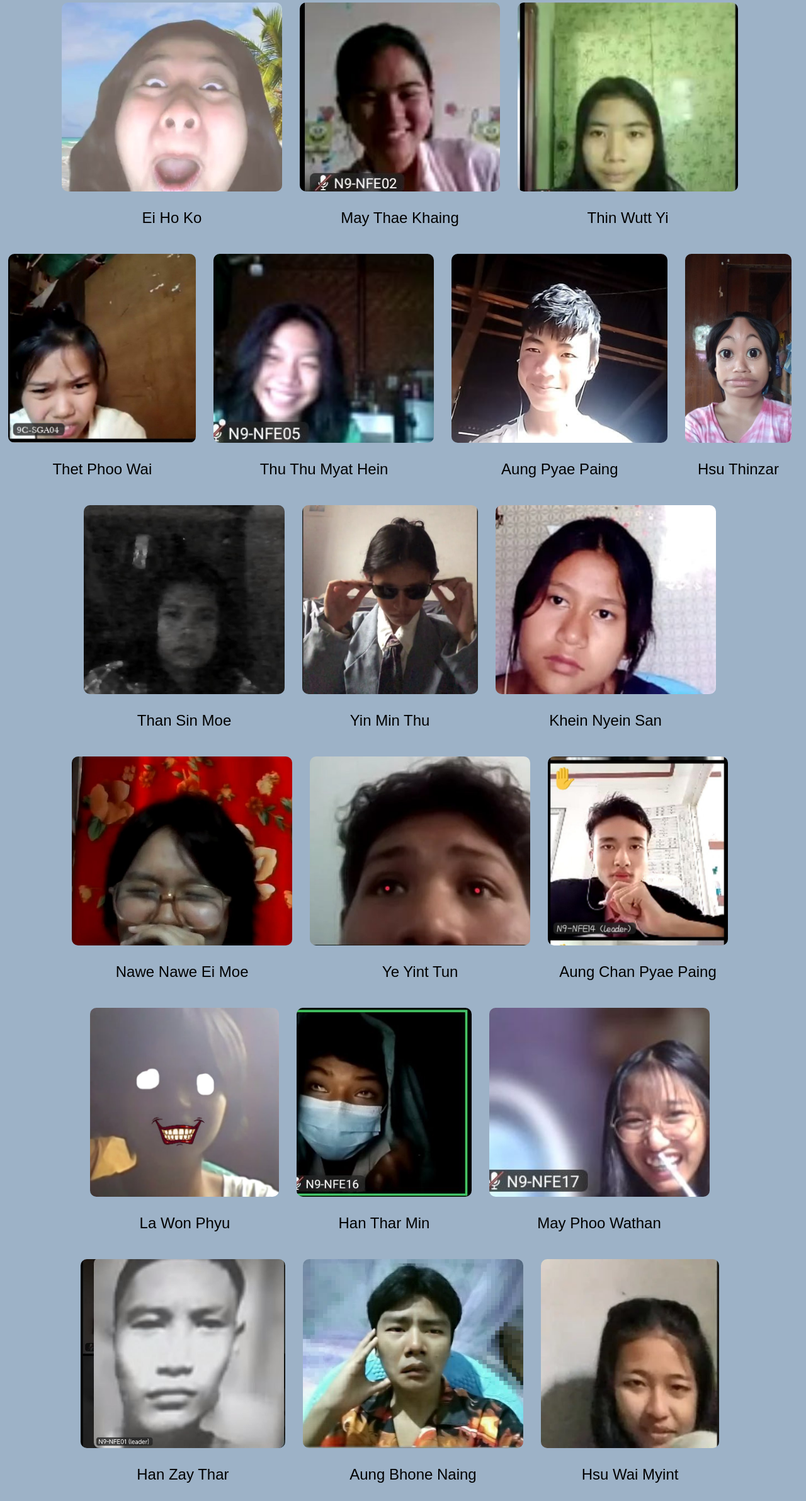
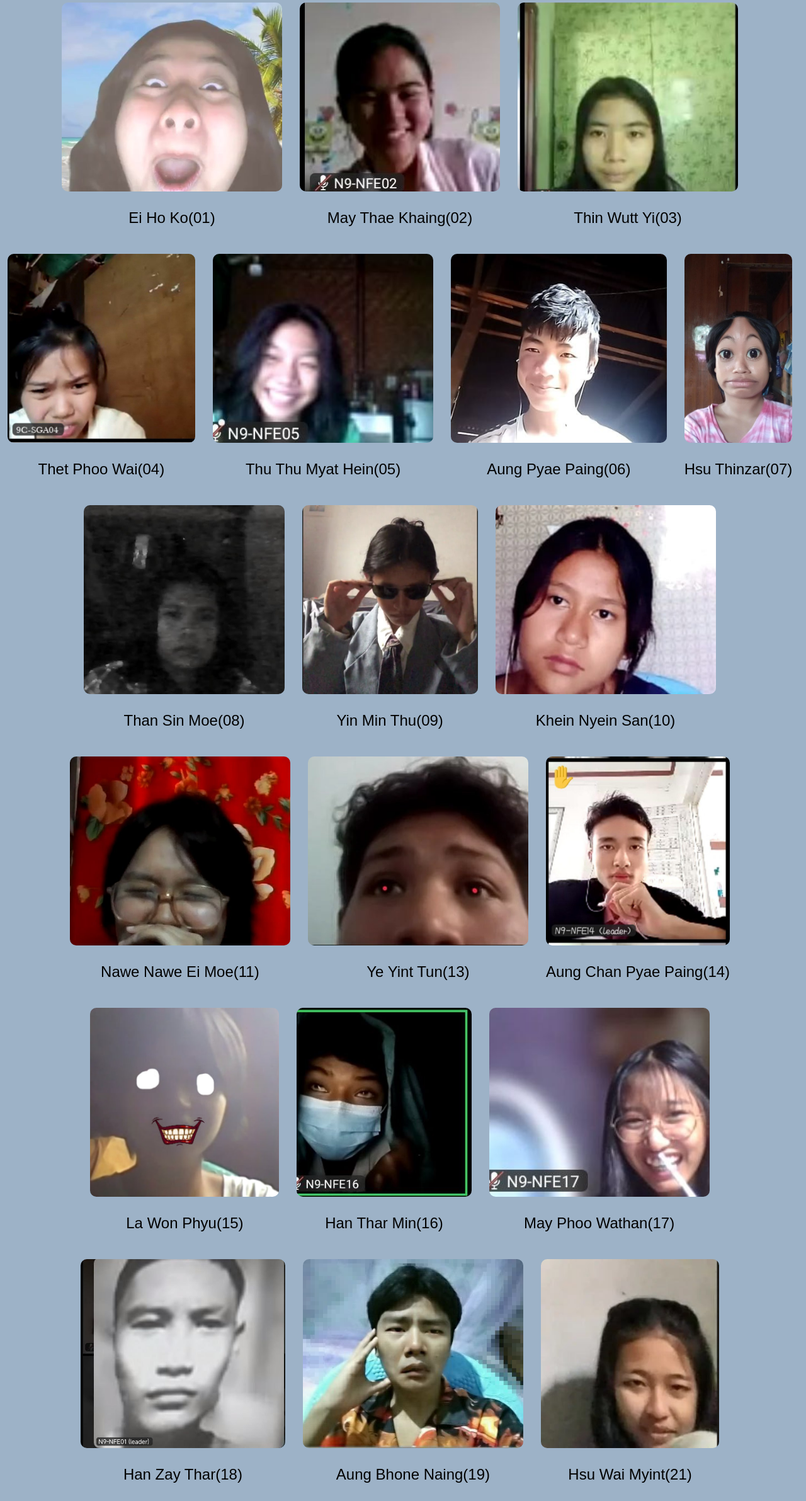
Before and after one commit to acppsigiro/friends, a plain HTML site: page index.html in a window 1280 px wide. Shown: the part 290-2673 px from the top of the page at 63% size. Drawn offline with Linux system fonts and the light colour scheme.

Commit message:
Update index.html

```diff
--- a/index.html
+++ b/index.html
@@ -16,107 +16,107 @@
 
       <article class="item">
       <img src="photo_2024-03-05_17-40-31.jpg" width="300" height="300">
-      <p>Ei Ho Ko</p>
+      <p>Ei Ho Ko(01)</p>
     </article>
 
     <article class="item">
     <img src="02.jpg" width="300" height="300">
-    <p>May Thae Khaing</p>
+    <p>May Thae Khaing(02)</p>
   </article>
 
   <article class="item">
     <img src="03.jpg">
-    <p>Thin Wutt Yi</p>
+    <p>Thin Wutt Yi(03)</p>
   </article>
 
   <article class="item">
     <img src="photo_2024-03-05_21-02-23.jpg" width="300" height="300">
-    <p>Thet Phoo Wai</p>
+    <p>Thet Phoo Wai(04)</p>
   </article>
 
   <article class="item">
     <img src="photo_2024-03-05_21-04-10.jpg" width="300" height="300">
-    <p>Thu Thu Myat Hein</p>
+    <p>Thu Thu Myat Hein(05)</p>
   </article>
 
   <article class="item">
     <img src="photo_2024-03-05_21-06-54.jpg" width="300" height="300">
-    <p>Aung Pyae Paing</p>
+    <p>Aung Pyae Paing(06)</p>
   </article>
 
   <article class="item">
     <img src="photo_2023-08-20_19-39-43.jpg" width="300" height="300">
-    <p>Hsu Thinzar</p>
+    <p>Hsu Thinzar(07)</p>
   </article>
 
   <article class="item">
     <img src="08.jpg" width="300" height="300">
-    <p>Than Sin Moe</p>
+    <p>Than Sin Moe(08)</p>
   </article>
 
   <article class="item">
     <img src="09.jpg" width="300" height="300">
-    <p>Yin Min Thu</p>
+    <p>Yin Min Thu(09)</p>
   </article>
 
   <article class="item">
     <img src="photo_2024-03-05_21-17-10.jpg" width="300" height="300">
-    <p>Khein Nyein San</p>
+    <p>Khein Nyein San(10)</p>
   </article>
 
   <article class="item">
     <img src="11.jpg" width="300" height="300">
-    <p>Nawe Nawe Ei Moe</p>
+    <p>Nawe Nawe Ei Moe(11)</p>
   </article>
 
   <article class="item">
     <img src="13.jpg" width="300" height="300">
-    <p>Ye Yint Tun</p>
+    <p>Ye Yint Tun(13)</p>
   </article>
 
   <article class="item">
     <img src="14.jpg" width="300" height="300">
-    <p>Aung Chan Pyae Paing</p>
+    <p>Aung Chan Pyae Paing(14)</p>
   </article>
 
   <article class="item">
     <img src="15.jpg" width="300" height="300">
-    <p>La Won Phyu</p>
+    <p>La Won Phyu(15)</p>
   </article>
 
   <article class="item">
     <img src="16.jpg" width="300" height="300">
-    <p>Han Thar Min</p>
+    <p>Han Thar Min(16)</p>
   </article>
 
   <article class="item">
     <img src="17.jpg" width="300" height="300">
-    <p>May Phoo Wathan</p>
+    <p>May Phoo Wathan(17)</p>
   </article>
 
   <article class="item">
     <img src="18.jpg" width="300" height="300">
-    <p>Han Zay Thar</p>
+    <p>Han Zay Thar(18)</p>
   </article>
 
   <article class="item">
     <img src="19.jpg" width="300" height="300">
-    <p>Aung Bhone Naing</p>
+    <p>Aung Bhone Naing(19)</p>
   </article>
 
   <article class="item">
     <img src="21.jpg" width="300" height="300">
-    <p>Hsu Wai Myint</p>
+    <p>Hsu Wai Myint(21)</p>
   </article>
 
   <article class="item">
     <img src="24.jpg" width="300" height="300">
-    <p>Eaint Phoo Pwint Chel</p>
+    <p>Eaint Phoo Pwint Chel(24)</p>
   </article>
 
   <article class="item">
     <img src="25.jpg" width="300" height="300">
-    <p>Khoon Kyi Thar</p>
+    <p>Khoon Kyi Thar(25)</p>
   </article>
     </div>
   </main>
```
